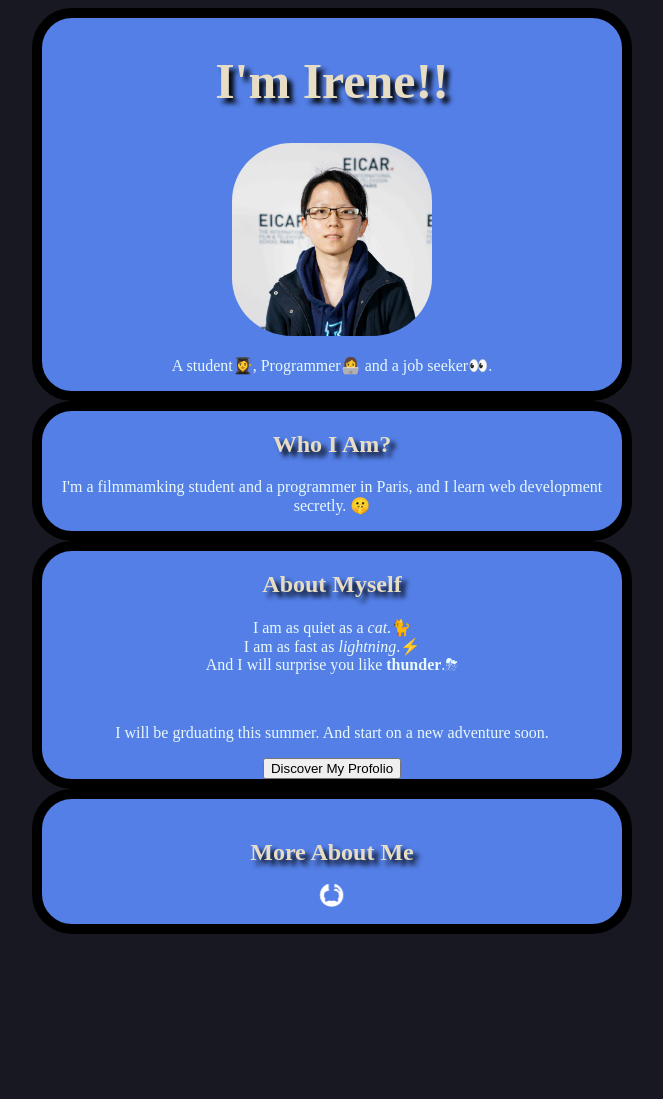
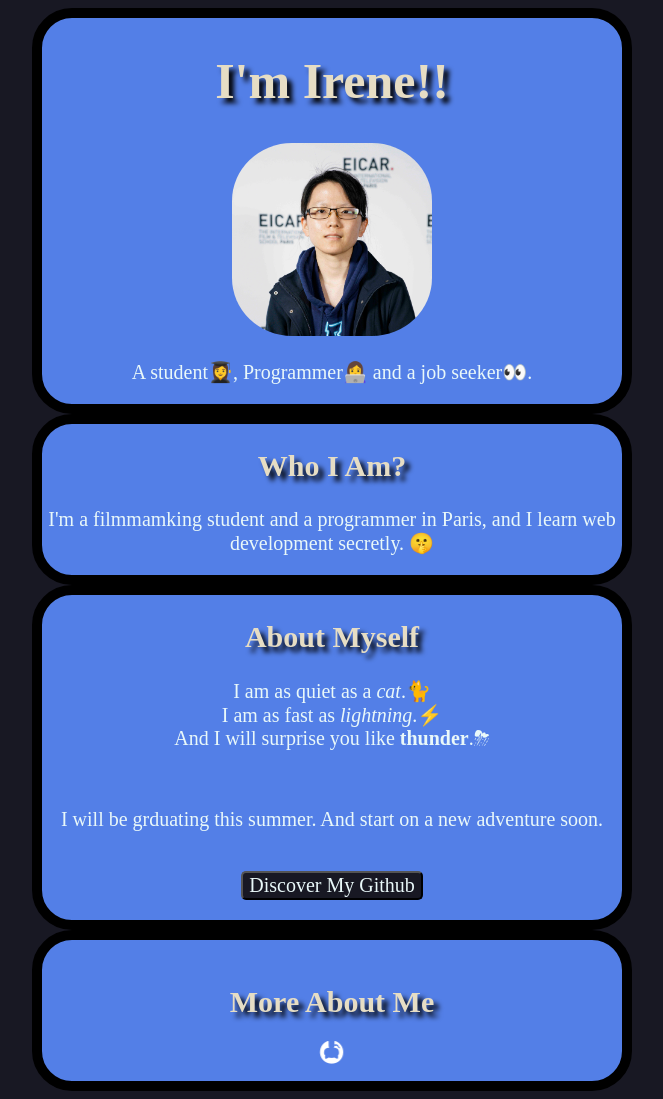
Before and after one commit to authormoooo/profile, a plain HTML site: page index.html in a window 1280 px wide. Shown: the whole page, without its empty margins (308-971 px from the left). Before the commit the page ends 942 px from the top, so only its background shows below. Drawn offline with Linux system fonts and the light colour scheme.

Commit message:
make my profile prettier

```diff
--- a/index.html
+++ b/index.html
@@ -27,7 +27,9 @@
           surprise you like <strong>thunder</strong>.⛈</p>
         <br>
         <p>I will be grduating this summer. And start on a new adventure soon.</p>
-        <button target = "_blank">Discover My Profolio</button>
+        <a href = "https://github.com/authormoooo">
+          <button target = "_blank">Discover My Github</button>
+        </a>
       </div>
 
       <div class = "card div-extend">
--- a/styles.css
+++ b/styles.css
@@ -5,12 +5,16 @@
 
 h1, h2 {
   color: #E6DDC4;
-  font-family: play;
+  font-family: domine;
   text-shadow: 5px 5px 5px black;
 }
 
 h1 {
   font-size: 50px;
+}
+
+h2 {
+  font-size: 30px;
 }
 
 body {
@@ -20,6 +24,7 @@ body {
 p {
   color: #E9F8F9;
   font-family: domine;
+  font-size: 20px;
 }
 
 .card {
@@ -42,6 +47,15 @@ i {
   padding: 20px
 }
 
+button {
+  color: #E9F8F9;
+  background-color: #181823;
+  margin: 20px 40px;
+  border-radius: 5px;
+  font-size: 20px;
+  font-family: domine;
+}
+
 @media (max-width: 960px) {
   .container {
     width: 700px
```
